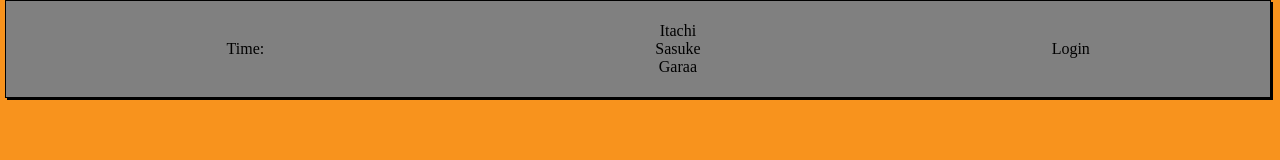
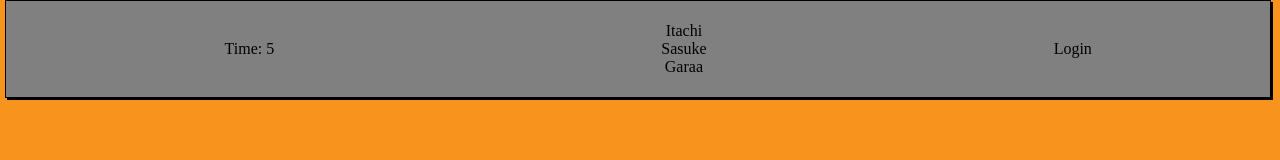
Before and after one commit to totomi2323/where-is-game, a React (Create React App) app: page / in a window 1280 px wide. Shown: the top 160 px of the page. Built offline with nearby package versions, Linux system fonts and the light colour scheme.

Commit message:
Timer added to Header

```diff
--- a/public/index.html
+++ b/public/index.html
@@ -10,7 +10,6 @@
       content="Web site created using create-react-app"
     />
     <link rel="apple-touch-icon" href="%PUBLIC_URL%/logo192.png" />
-    <link rel="manifest" href="%PUBLIC_URL%/manifest.json" />
     <title>Where is game</title>
   </head>
   <body>
--- a/src/modules/Header.js
+++ b/src/modules/Header.js
@@ -1,11 +1,19 @@
-import React from "react";
+import React, { useEffect, useState } from "react";
 import "./Header.css"
 
 const Header = () => {
+    const [counter, setCounter] = useState(0)
+
+    useEffect(() => {
+        const timer = setTimeout(() => {
+            setCounter(counter+1)
+        },1000)
+    },[counter])
+
   return (
     <header>
       <ul>
-        <li>Time:</li>
+        <li>Time: {counter}</li>
         <li>
           <ul className="nameList">
             <li>Itachi</li>
```
